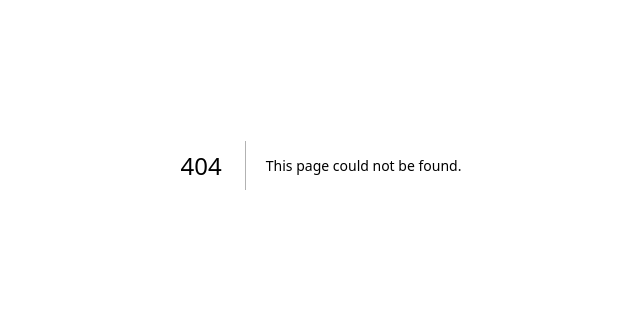
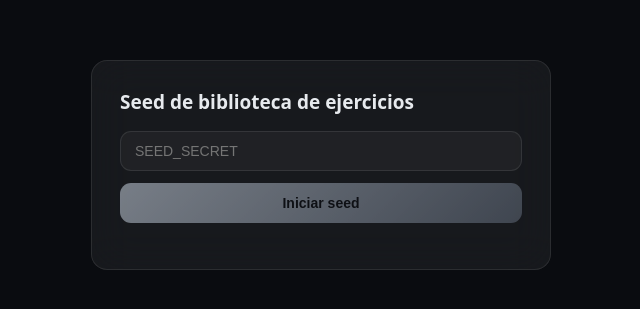
Before and after one commit to AlejoCastilloB/Fitra, a Next.js app: page /admin/seed in a window 1280 px wide. Before the commit this address had no page. Shown: the part 235-544 px from the top of the page, without its empty margins (319-959 px from the left). Built offline with nearby package versions, Linux system fonts and the light colour scheme.

Commit message:
Create page.tsx

```diff
--- /dev/null
+++ b/app/admin/seed/page.tsx
@@ -0,0 +1,78 @@
+"use client";
+
+import { useState } from "react";
+import { palette, glassPanel } from "@/lib/theme";
+
+export default function SeedAdminPage() {
+  const [secret, setSecret] = useState("");
+  const [log, setLog] = useState<string[]>([]);
+  const [running, setRunning] = useState(false);
+  const [total, setTotal] = useState(0);
+
+  async function runSeed() {
+    setRunning(true);
+    setLog([]);
+    setTotal(0);
+
+    const musclesRes = await fetch(`/api/admin/seed-exercises?secret=${encodeURIComponent(secret)}`);
+    if (!musclesRes.ok) {
+      setLog(["❌ Secreto incorrecto o error al obtener músculos."]);
+      setRunning(false);
+      return;
+    }
+    const { muscles } = await musclesRes.json();
+
+    let sum = 0;
+    for (const muscle of muscles) {
+      try {
+        const res = await fetch(`/api/admin/seed-exercises?secret=${encodeURIComponent(secret)}&muscle=${muscle}`);
+        const data = await res.json();
+        if (data.ok) {
+          sum += data.inserted;
+          setTotal(sum);
+          setLog((l) => [...l, `✅ ${muscle}: ${data.inserted} ejercicios`]);
+        } else {
+          setLog((l) => [...l, `⚠️ ${muscle}: ${data.error ?? "error desconocido"}`]);
+        }
+      } catch {
+        setLog((l) => [...l, `⚠️ ${muscle}: fallo de red`]);
+      }
+    }
+
+    setLog((l) => [...l, `🎉 Listo — ${sum} ejercicios cargados en total`]);
+    setRunning(false);
+  }
+
+  return (
+    <div style={{ minHeight: "100vh", background: palette.bg, color: palette.ink, display: "flex", alignItems: "center", justifyContent: "center", padding: 20, fontFamily: "system-ui, sans-serif" }}>
+      <div style={{ ...glassPanel, padding: 28, width: "100%", maxWidth: 460 }}>
+        <h1 style={{ fontSize: 19, fontWeight: 700, marginBottom: 16 }}>Seed de biblioteca de ejercicios</h1>
+
+        <input
+          type="password"
+          value={secret}
+          onChange={(e) => setSecret(e.target.value)}
+          placeholder="SEED_SECRET"
+          style={{
+            width: "100%", padding: "11px 14px", borderRadius: 11, border: `1px solid ${palette.panelBorder}`,
+            background: palette.inputBg, color: palette.ink, fontSize: 14, marginBottom: 12,
+          }}
+        />
+
+        <button onClick={runSeed} disabled={running || !secret} style={{
+          width: "100%", padding: 12, borderRadius: 11, border: "none", cursor: "pointer",
+          background: `linear-gradient(135deg, ${palette.accent}, ${palette.accentDeep})`, color: "#0A0C10",
+          fontWeight: 700, fontSize: 14, opacity: (running || !secret) ? 0.6 : 1, marginBottom: 18,
+        }}>
+          {running ? `Cargando... (${total} hasta ahora)` : "Iniciar seed"}
+        </button>
+
+        <div style={{ maxHeight: 260, overflowY: "auto", display: "flex", flexDirection: "column", gap: 4 }}>
+          {log.map((l, i) => (
+            <div key={i} style={{ fontSize: 12.5, color: palette.inkDim, fontFamily: "monospace" }}>{l}</div>
+          ))}
+        </div>
+      </div>
+    </div>
+  );
+}
```
